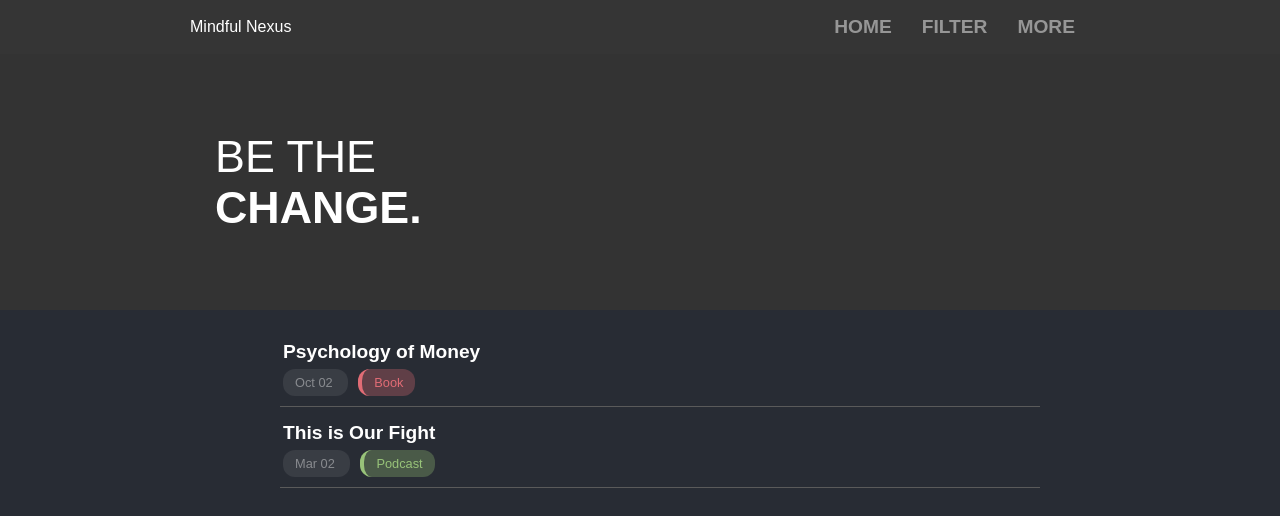
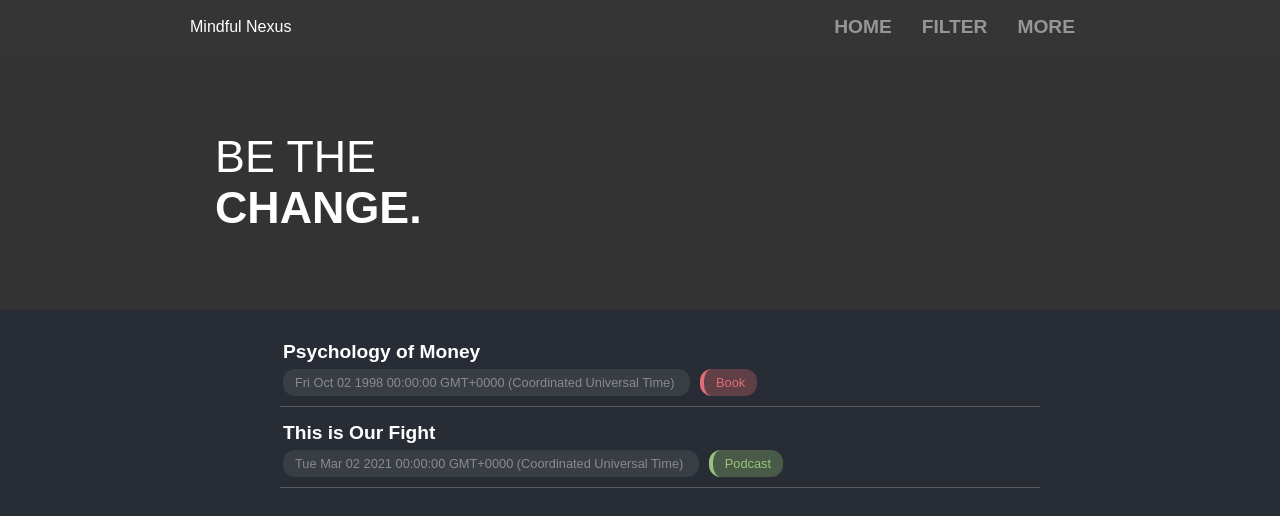
Before and after one commit to Buraiyen/Mindful-Nexus, an Angular app: page / in a window 1280 px wide. Shown: the top 516 px of the page. Built offline with nearby package versions, Linux system fonts and the light colour scheme.

Commit message:
:recycle: refactor: changed string to Date

```diff
--- a/src/app/timeline/timeline-item/timeline-item.ts
+++ b/src/app/timeline/timeline-item/timeline-item.ts
@@ -1,6 +1,6 @@
 export interface TimelineItem {
   id: number;
   title: string;
-  date: string;
+  date: Date;
   category: string;
 }
--- a/src/app/timeline/timeline.component.ts
+++ b/src/app/timeline/timeline.component.ts
@@ -11,19 +11,13 @@ export class TimelineComponent {
     {
       id: 1,
       title: 'Psychology of Money',
-      date: new Date('10/02/98').toLocaleDateString('en-US', {
-        day: '2-digit',
-        month: 'short',
-      }),
+      date: new Date('10/02/98'),
       category: 'book',
     },
     {
       id: 2,
       title: 'This is Our Fight',
-      date: new Date('03/02/21').toLocaleDateString('en-US', {
-        day: '2-digit',
-        month: 'short',
-      }),
+      date: new Date('03/02/21'),
       category: 'podcast',
     },
   ];
```
